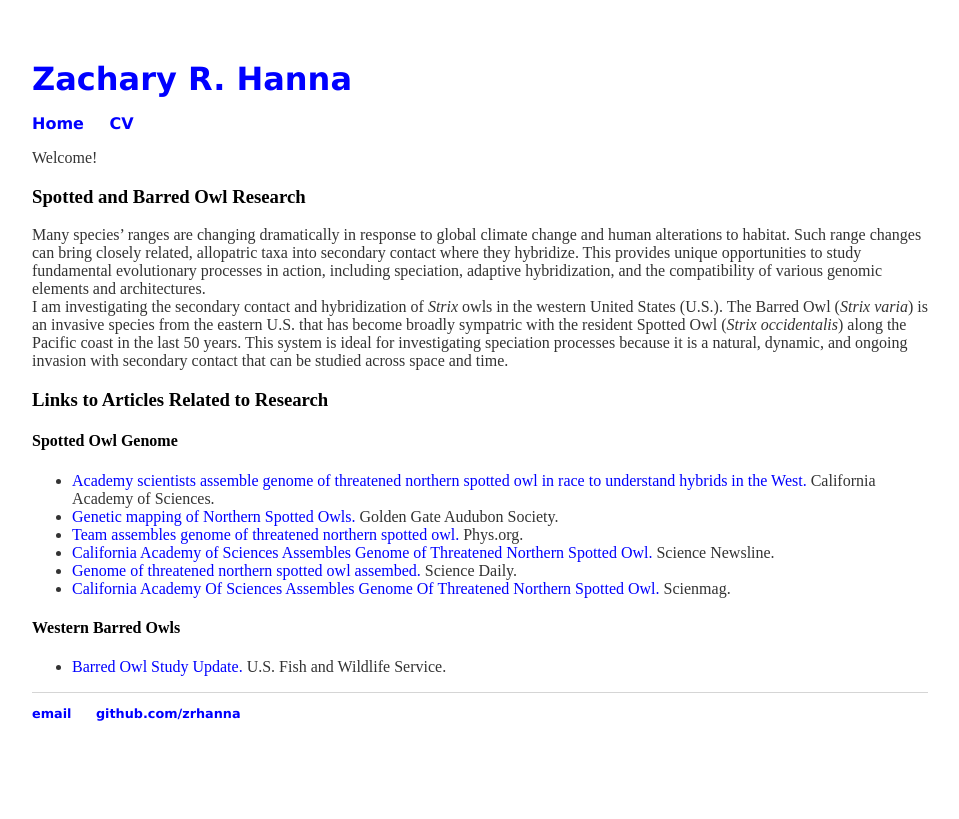
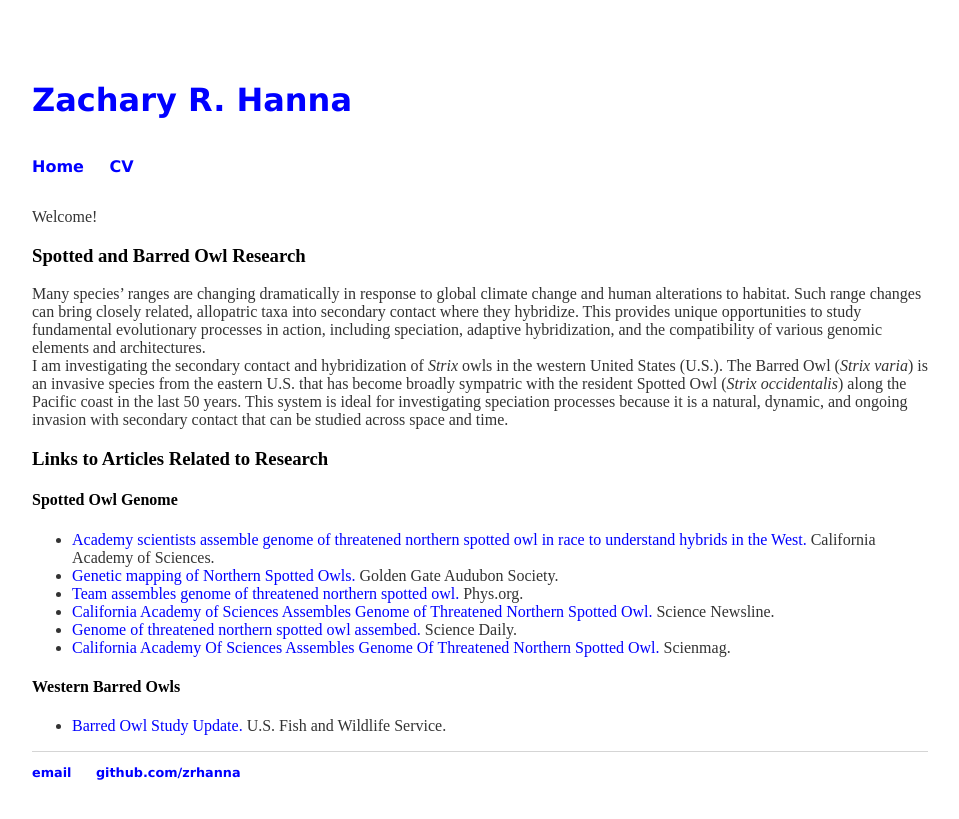
Before and after one commit to zacharyhanna/zacharyhanna.github.io, a Jekyll site: the page built from index.md, in a window 1280 px wide. Shown: the top 819 px of the page, without its empty margins (160-1119 px from the left). Built offline with Jekyll 4.4.1, drawn with Linux system fonts in a browser that asks for light colours.

Commit message:
Update main.css

```diff
--- a/css/main.css
+++ b/css/main.css
@@ -3,16 +3,17 @@ body {
     width: 70%;
 }
 h1 {
-    display: inline;
+    display: inline-block;
 }
 nav ul, footer ul {
     font-family:'Verdana', 'Arial', 'Helvetica', 'Sans-Serif';
     padding: 0px;
     list-style: none;
     font-weight: bold;
+    display: inline-block;
 }
 nav ul li, footer ul li {
-    display: inline;
+    display: inline-block;
     margin-right: 20px;
 }
 a {
```
